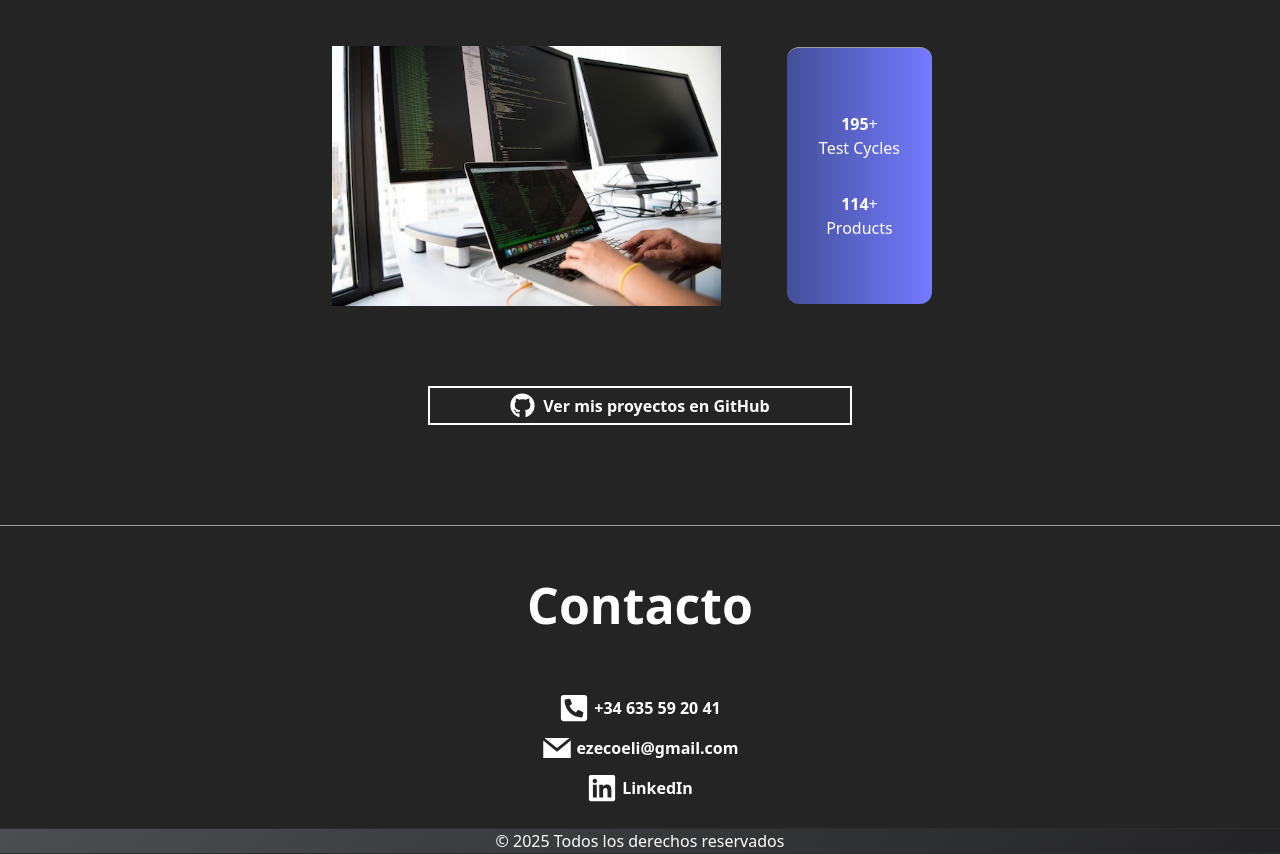
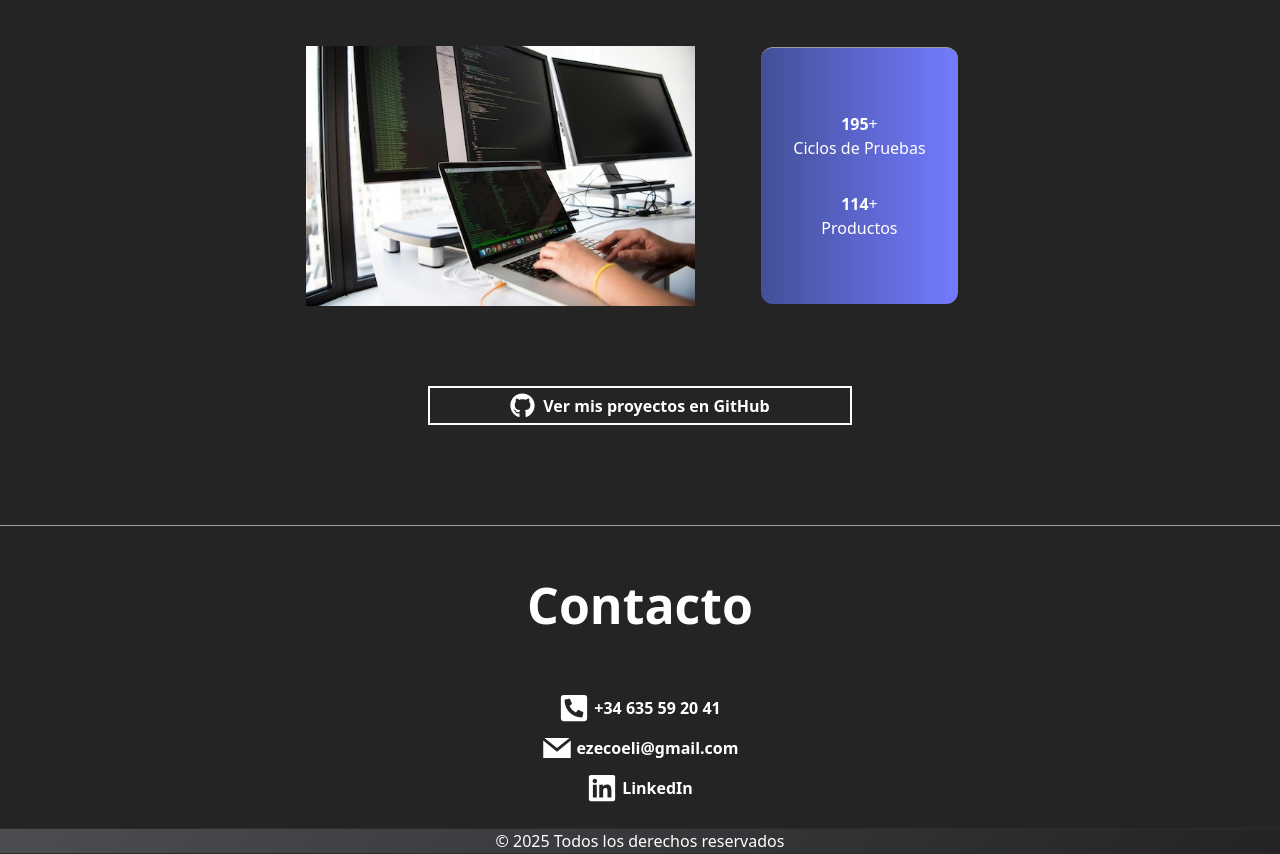
Before and after one commit to ezecoeli/React-Portfolio, a React (Vite) app: page / in a window 1280 px wide. Shown: the part 2600-3454 px from the top of the page. Built offline with nearby package versions, Linux system fonts and the light colour scheme.

Commit message:
ajustes de idioma

```diff
--- a/src/components/CounterBand.jsx
+++ b/src/components/CounterBand.jsx
@@ -23,7 +23,7 @@ export default function CounterBand({ counters = [], className = '', gradientCol
 
   return (
     <section
-      className={` counter-band bg-gradient-to-r ${gradientColors} text-white flex flex-col md:flex-row justify-around items-center gap-8 relative z-10 ${className}`}
+      className={`counter-band bg-gradient-to-r ${gradientColors} text-white flex flex-col md:flex-row justify-around items-center gap-8 relative z-10 ${className}`}
     >
       {counters.map((c, i) => (
         <div key={i} className="text-center">
--- a/src/i18n/en.json
+++ b/src/i18n/en.json
@@ -6,6 +6,8 @@
   "experienceDescription1": "Since 2021, I have been working as a software tester at uTest, taking part in numerous quality assurance projects for web, mobile, and desktop applications, as well as conducting tests on physical devices to validate the integration between hardware and software.\n\n My work involves carrying out functional, regression, exploratory, usability, localisation, smoke, and in-home testing, with the aim of detecting issues at an early stage and enhancing the end-user experience. I place great importance on the quality of bug reports and documentation, recording reproduction steps, evidence, and severity levels to ensure clear communication with development teams.",
   "experienceDescription2":"In addition to my experience in manual testing, I have worked on test automation, creating frameworks with Selenium, Java, and Cucumber, and developing E2E tests with Cypress. I have also designed and executed performance tests with JMeter and BlazeMeter, validated APIs with Postman and Newman, and performed cross-platform compatibility testing using BrowserStack.\n\n Thanks to this combination of manual and automated testing, I have built a strong profile in Quality Assurance, with a comprehensive approach that covers everything from identifying user experience issues to technical validation of performance and system integration.",
   "projects": "Projects",
+  "products": "Products",
+  "testCycles": "Test Cycles",
   "viewGithubProjects": "View my GitHub projects",
   "contact": "Contact",
   "light": "Light",
--- a/src/i18n/es.json
+++ b/src/i18n/es.json
@@ -6,6 +6,8 @@
   "experienceDescription1": "Desde **2021**, me desempeño como **tester de software**, participando en proyectos de **aseguramiento de calidad** para **aplicaciones web, móviles y de escritorio**, además de pruebas en **dispositivos físicos**, asegurando la correcta integración entre hardware y software.\n\nRealizo **pruebas funcionales**, de **regresión**, **exploratorias**, de **usabilidad**, de **localización**, **smoke testing** e **in-home testing**, enfocándome en detectar errores tempranamente y mejorar la **experiencia del usuario**. Me destaco por la **calidad en la documentación de incidencias**, registrando pasos de reproducción, evidencias y niveles de severidad para una comunicación clara con los equipos de desarrollo.",
   "experienceDescription2": "Además de mi experiencia en **pruebas manuales**, he trabajado en **automatización de pruebas**, desarrollando flujos de pruebas **end-to-end** y evaluando la **performance y estabilidad** de aplicaciones en diferentes entornos. También he diseñado y ejecutado **pruebas de compatibilidad multiplataforma** y validado la **integración de sistemas** de manera exhaustiva.\n\nEsta combinación de **pruebas manuales y automatizadas** me ha permitido consolidar un **perfil sólido en Quality Assurance**, con un enfoque integral que abarca desde la **detección temprana de errores en la experiencia del usuario** hasta la **optimización del rendimiento y la confiabilidad del software**.",
   "projects": "Proyectos",
+  "products": "Productos",
+  "testCycles": "Ciclos de Pruebas",
   "viewGithubProjects": "Ver mis proyectos en GitHub",
   "contact": "Contacto",
   "light": "Claro",
--- a/src/sections/Projects.jsx
+++ b/src/sections/Projects.jsx
@@ -9,8 +9,8 @@ export default function Projects() {
 
   // Configuración de contadores
   const counters = [
-    { value: 195, label: "Test Cycles", suffix: "+" },
-    { value: 114, label: "Products", suffix: "+" }
+    { value: 195, label: t("testCycles"), suffix: "+" },
+    { value: 114, label: t("products"), suffix: "+" }
   ];
 
   return (
```
